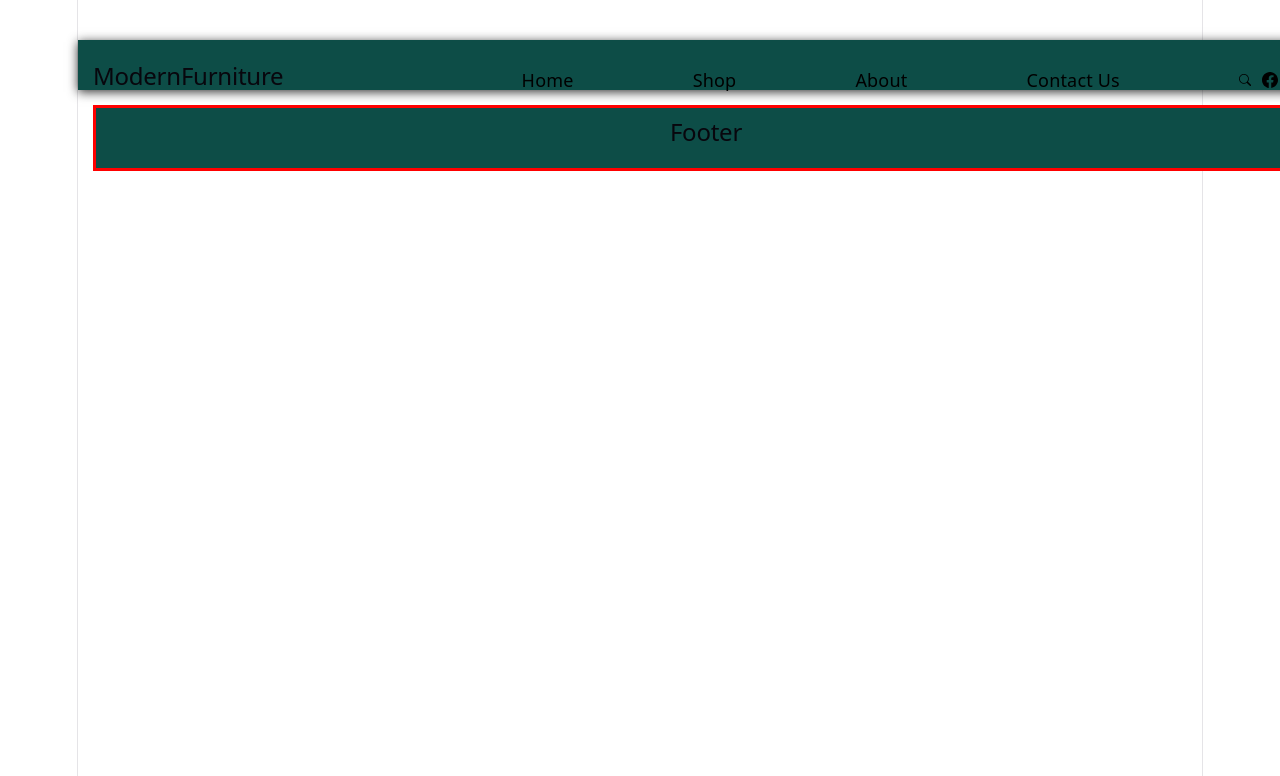
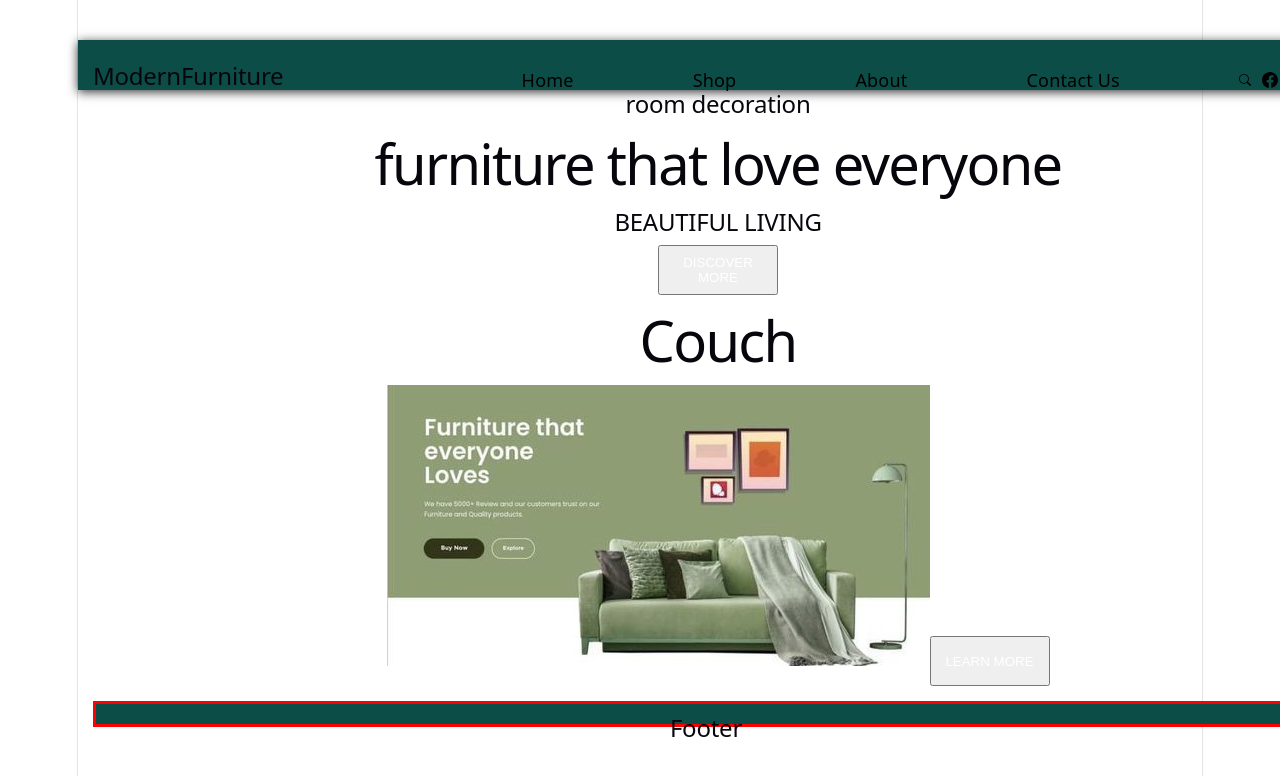
Before and after one commit to nokuphiwa02/UI-Challenge7, a React (Vite) app: page / in a window 1280 px wide. Shown: the top 776 px of the page. Built offline with nearby package versions, Linux system fonts and the light colour scheme.

Commit message:
HERO IMAGE

```diff
--- a/src/App.tsx
+++ b/src/App.tsx
@@ -3,7 +3,7 @@
 import './App.css'
 import { Navbar } from './components/Text/Navbar/Navbar'
 import { Footer } from './components/Text/footer/footer'
-
+import {Hero} from './components/Text/Hero/Hero'
 
 
 
@@ -13,7 +13,7 @@ function App() {
     <div id='app-container'>
     <div id='scrollable'>
       <Navbar />
-
+           <Hero />
       </div>
       <Footer />
     </div>
--- a/src/components/Text/Hero/Hero.module.css
+++ b/src/components/Text/Hero/Hero.module.css
@@ -1,7 +1,7 @@
 .button{
 color: #758963;
 shape-image-threshold: square;
-height: 50px;
+height: 80px;
 
 
 
--- a/src/components/Text/Hero/Hero.tsx
+++ b/src/components/Text/Hero/Hero.tsx
@@ -1,6 +1,6 @@
 import './Hero.module.css'
 import { Text } from '../Text'
-// import furniture from '../../assets/Furniture.jpg'
+import furniture from '../../../assets/Furniture.jpg'
 
 
 export const Hero = () => {
@@ -24,7 +24,7 @@ return (
 <div className="section">
 <div className="container">
 <Text variant={'h1'} >Couch</Text>
-{/* <img src={furniture} alt="furniture" /> */}
+<img src={furniture} alt="furniture" />
 <button style={{color:'white' , backgroundColor:'', height:'50px',width:'120px'}}> LEARN MORE</button>
 </div>
 </div>
--- a/src/components/Text/footer/footer.module.css
+++ b/src/components/Text/footer/footer.module.css
@@ -1,7 +1,7 @@
 .footer {
   background-color: #0d4d47;
   width: 95vw;
-  height: 40px;
+  height: 0px;
   bottom: 0;
   padding: 5px;
     margin:15px;
```
